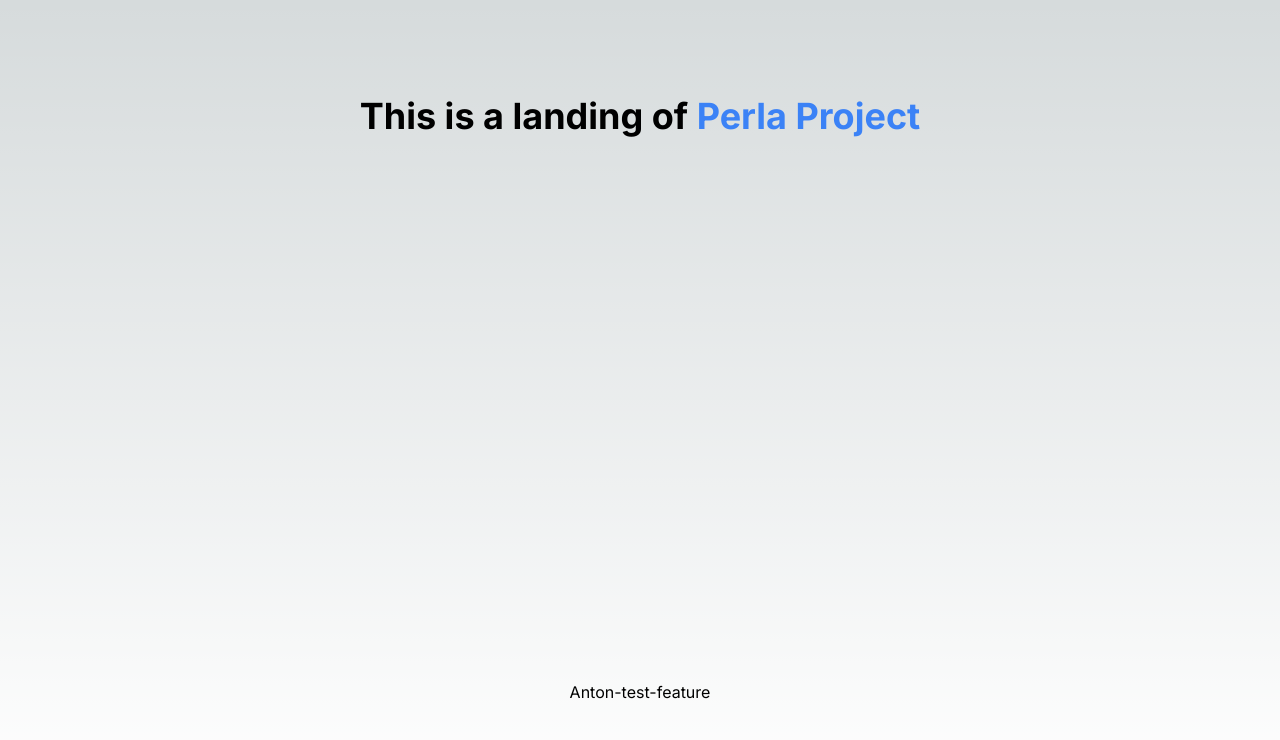
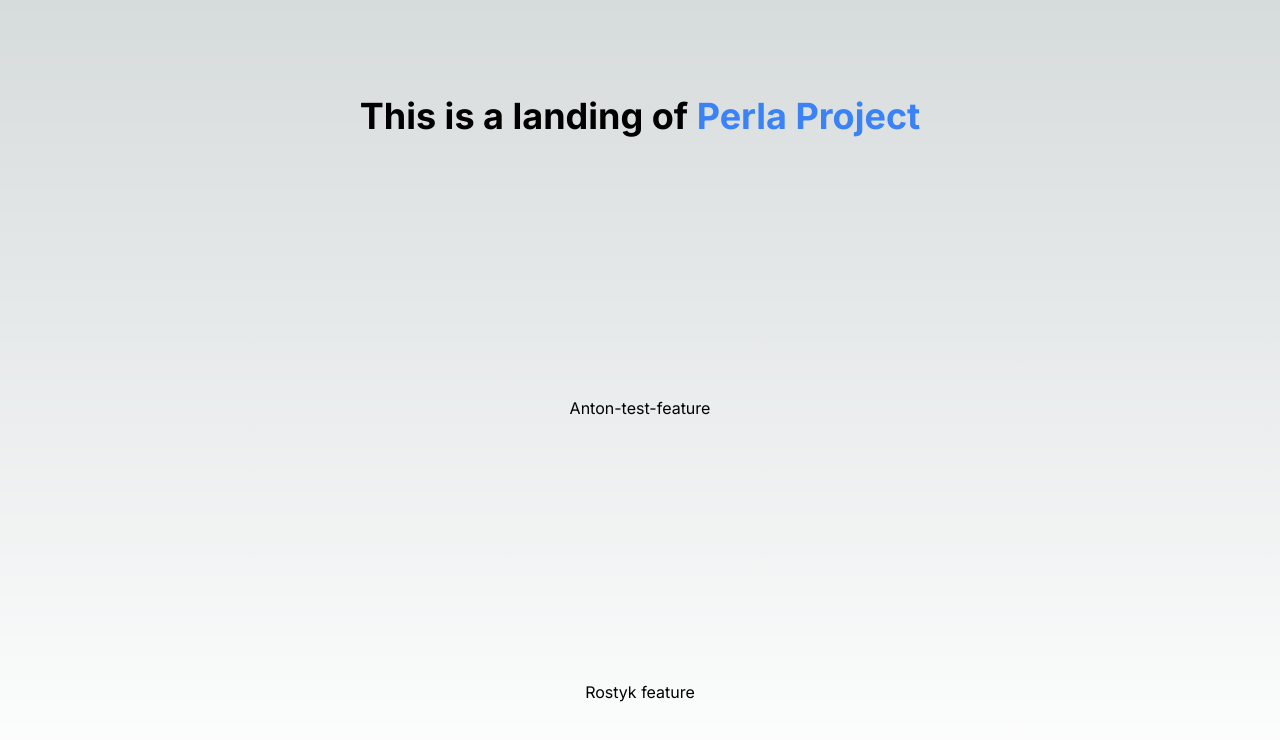
Before and after one commit to stormqq/Perla-Project, a Next.js app: page / in a window 1280 px wide. Shown: the top 740 px of the page. Built offline with nearby package versions, Linux system fonts and the light colour scheme.

Commit message:
Rostyk's feature

```diff
--- a/app/page.js
+++ b/app/page.js
@@ -1,12 +1,14 @@
-import Image from 'next/image'
+import Image from 'next/image';
 
 export default function Home() {
   return (
-    <main className="flex min-h-screen flex-col items-center justify-between p-24">
-      <h1 className="text-4xl font-bold text-center">
-        This is a landing of <span className='text-blue-500'>Perla Project</span>
+    <main className='flex min-h-screen flex-col items-center justify-between p-24'>
+      <h1 className='text-4xl font-bold text-center'>
+        This is a landing of{' '}
+        <span className='text-blue-500'>Perla Project</span>
       </h1>
       <h2>Anton-test-feature</h2>
+      <h3>Rostyk feature</h3>
     </main>
-  )
+  );
 }
```
